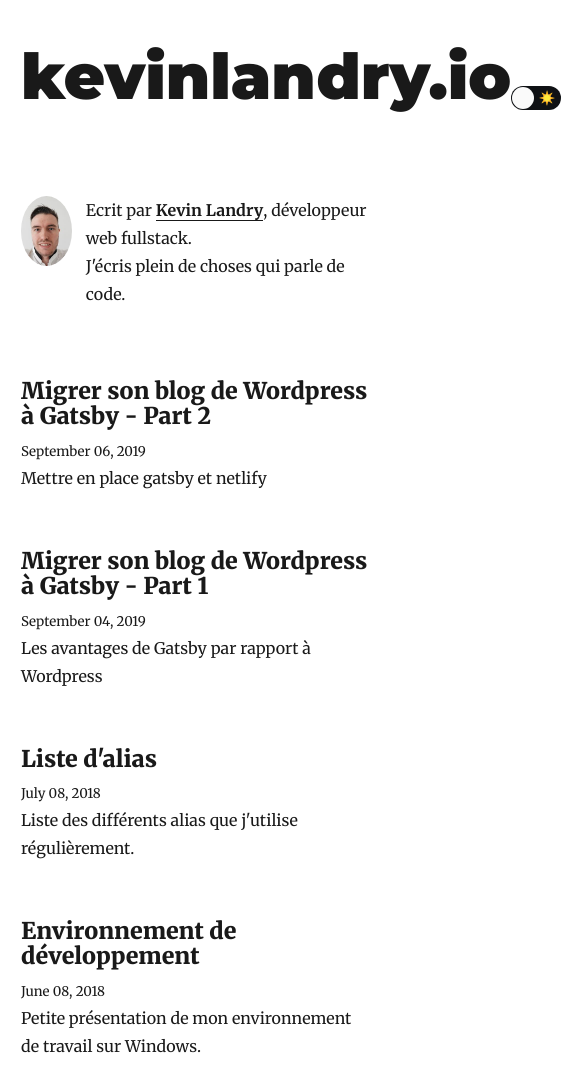
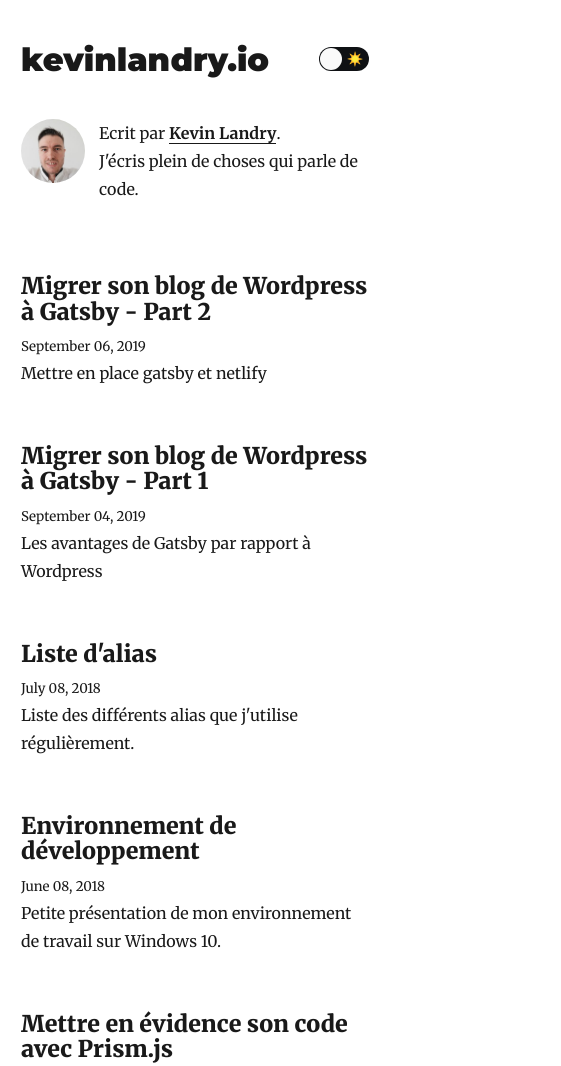
Before and after one commit to kev-landry/kevinlandry.io.bck, a Gatsby site: page / in a window 390 px wide. Shown: the top 1066 px of the page, 561 px wide, since content can reach past the window. Built offline with nearby package versions, Linux system fonts and the light colour scheme; Gatsby itself is replaced by a stand-in of ours; some packages are replaced by stand-ins of ours.

Commit message:
tweak home & avatar responsiveness

```diff
--- a/content/blog/mon-environement-de-dev/index.md
+++ b/content/blog/mon-environement-de-dev/index.md
@@ -1,6 +1,6 @@
 ---
 title: "Environnement de développement"
-description: "Petite présentation de mon environnement de travail sur Windows."
+description: "Petite présentation de mon environnement de travail sur Windows 10."
 date: "2018-06-08"
 ---
 
--- a/gatsby-config.js
+++ b/gatsby-config.js
@@ -61,8 +61,8 @@ module.exports = {
     {
       resolve: `gatsby-plugin-manifest`,
       options: {
-        name: `Gatsby Starter Blog`,
-        short_name: `GatsbyJS`,
+        name: `kevinlandry.io`,
+        short_name: `kevinlandry.io`,
         start_url: `/`,
         background_color: `#ffffff`,
         theme_color: `#663399`,
--- a/src/components/bio.js
+++ b/src/components/bio.js
@@ -43,12 +43,11 @@ const Bio = () => {
       <Image
         fixed={data.avatar.childImageSharp.fixed}
         alt={author}
+				className='avatar'
         style={{
           marginRight: rhythm(1 / 2),
           marginBottom: 0,
-					width: rhythm(2.5),
-					height: rhythm(2.5),
-          borderRadius: `100%`,
+          borderRadius: `50%`,
         }}
         imgStyle={{
           borderRadius: `10%`,
@@ -58,7 +57,7 @@ const Bio = () => {
 				style= {{
 					display: `flex`,
 					flexDirection: `column`,
-					justifyContent: `center`
+					justifyContent: `center`,
 				}}>
 				<p
 					style= {{
@@ -69,9 +68,11 @@ const Bio = () => {
 					{` `}
 					<a href={`https://twitter.com/${social.twitter}`}>
 						<strong>{author}</strong>
-					</a>,
+					</a>
+					{/* ,
 					{` `}
-					développeur web fullstack.
+					développeur web fullstack */}
+					.
 				</p>
 				<p
 					style= {{
--- a/src/components/layout.js
+++ b/src/components/layout.js
@@ -25,9 +25,10 @@ class Layout extends React.Component {
     if (location.pathname === rootPath) {
       return (
         <h1
+					className='brand'
           style={{
-            ...scale(1.5),
-            marginBottom: rhythm(1.5),
+            // ...scale(1),
+            marginBottom: 0,
             marginTop: 0,
           }}
         >
@@ -97,7 +98,7 @@ class Layout extends React.Component {
           style={{
             display: "flex",
             justifyContent: "space-between",
-            alignItems: "center",
+            alignItems: "baseline",
             marginBottom: "2.625rem",
           }}
         >
--- a/src/styles/global.css
+++ b/src/styles/global.css
@@ -26,9 +26,26 @@ body.dark {
   --inlineCode-bg: hsl(222, 14%, 25%);
   --inlineCode-text: #e6e6e6;
 }
-
+.brand {
+	font-size: 3rem;
+}
+.avatar {
+	width: 5rem !important;
+	height: 5rem !important;
+	min-width: 5rem !important;
+	min-height: 5rem !important;
+}
 @media (max-width: 672px) {
   .gatsby-highlight {
     border-radius: 0;
   }
+  .brand {
+    font-size: 2rem;
+  }
+	.avatar {
+		width: 4rem !important;
+		height: 4rem !important;
+		min-width: 4rem !important;
+		min-height: 4rem !important;
+	}
 }
```
